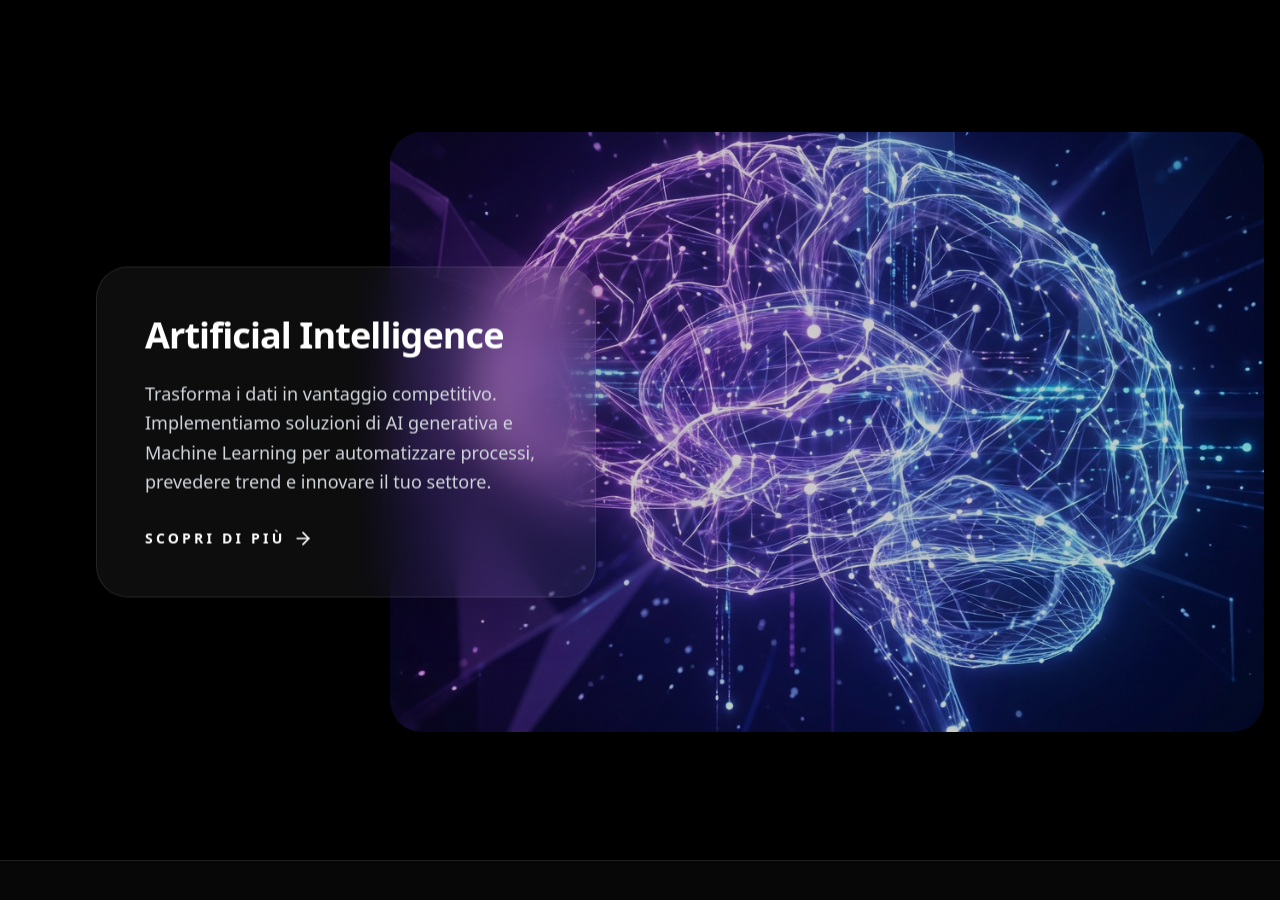
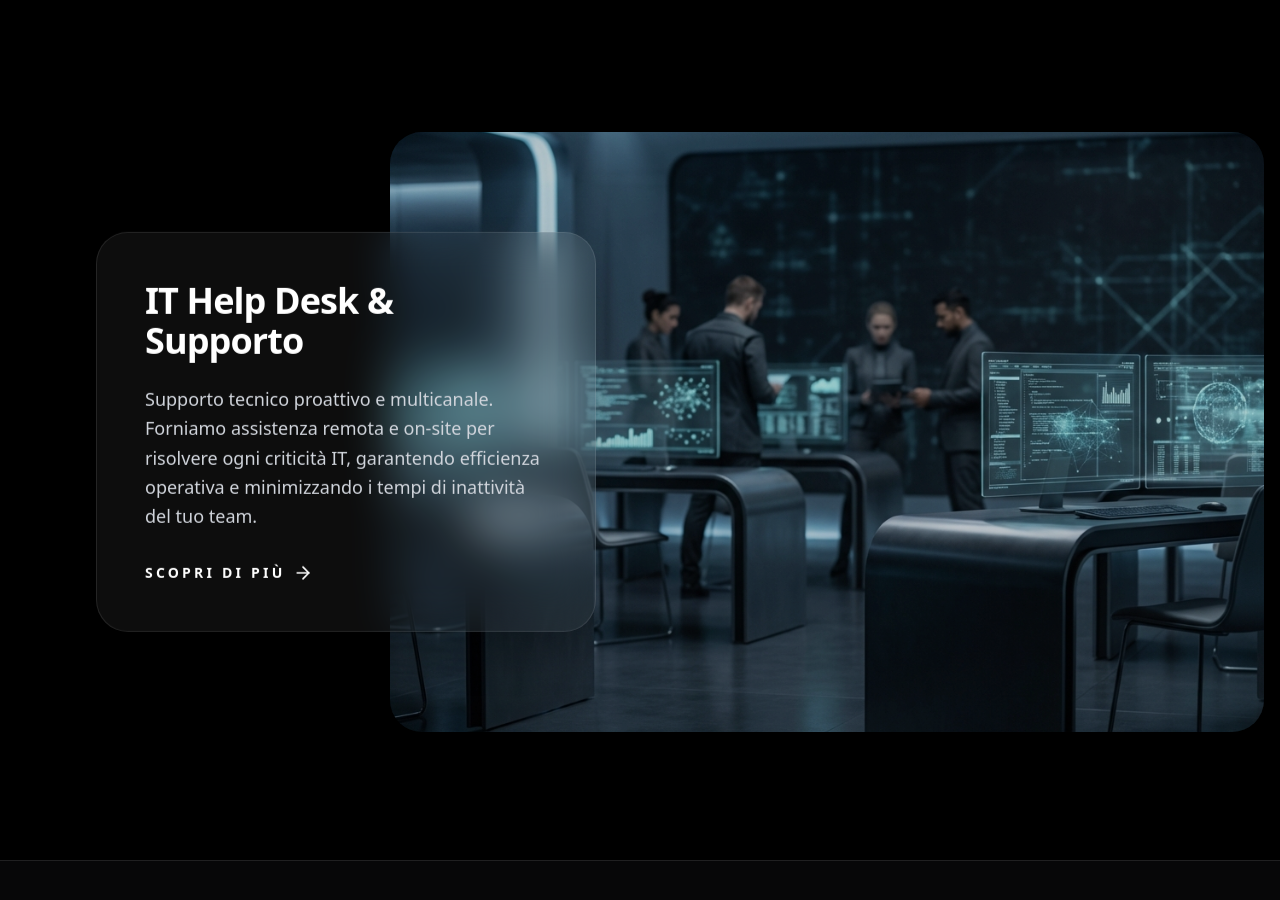
Before and after one commit to Aptul9/everbright-frontend, a Next.js app: page / in a window 1280 px wide. Shown: the part 3240-4140 px from the top of the page. Built offline with nearby package versions, Linux system fonts and the light colour scheme.

Commit message:
help desk

```diff
--- a/components/Services.tsx
+++ b/components/Services.tsx
@@ -26,9 +26,9 @@ const services = [
         align: "right",
     },
     {
-        title: "Artificial Intelligence",
-        description: "Trasforma i dati in vantaggio competitivo. Implementiamo soluzioni di AI generativa e Machine Learning per automatizzare processi, prevedere trend e innovare il tuo settore.",
-        image: "/services/ai.png",
+        title: "IT Help Desk & Supporto",
+        description: "Supporto tecnico proattivo e multicanale. Forniamo assistenza remota e on-site per risolvere ogni criticità IT, garantendo efficienza operativa e minimizzando i tempi di inattività del tuo team.",
+        image: "/services/helpdesk.png",
         align: "left",
     }
 ];
```
Also changed, not shown: public/services/helpdesk.png (added).
